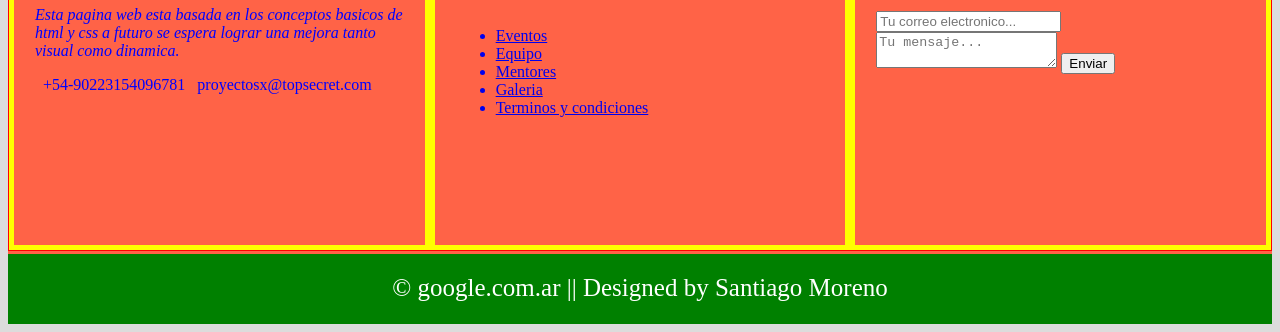
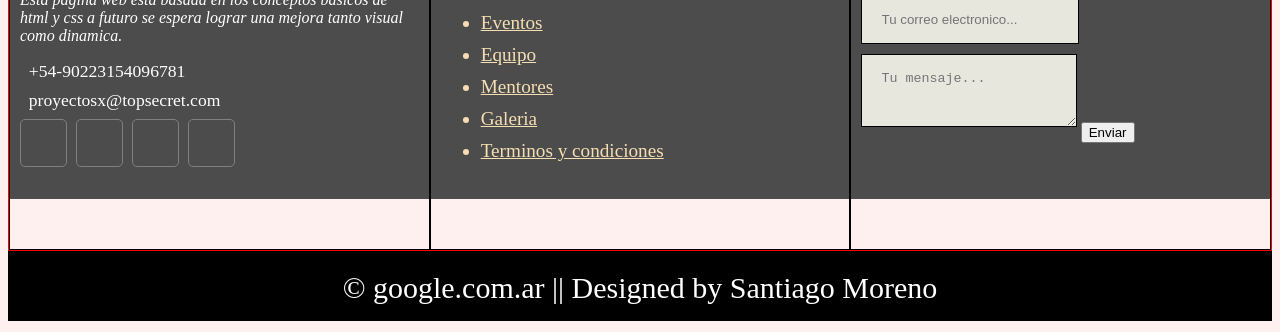
Before and after one commit to santiMoreno1989/testeo, a plain HTML site: page index.html in a window 1280 px wide. Shown: the part 2322-2654 px from the top of the page. Drawn offline with Linux system fonts and the light colour scheme.

Commit message:
Se trabajo sobre el footer agregando estilos y contenido en el

```diff
--- a/index.css
+++ b/index.css
@@ -13,7 +13,7 @@ header
 }
 body
 {
-    background-color: gainsboro;
+    background-color: #fff0f0;
     color: black;
 
 }
@@ -42,9 +42,9 @@ body
 
 .footer
 {
-    background-color: tomato;
-    color: blue;
-    height: 425px;
+    background-color: #4c4c4c;
+    color: white;
+    height: 300px;
     position: relative;
 }
 .footer .footer-content
@@ -56,17 +56,82 @@ body
 .footer .footer-content .footer-section
 {
     flex: 1;
-    border: 5px solid yellow;
-    padding: 21px;
+    border: 1px solid black;
+    padding: 10px;
+
 }
+.footer .footer-content h1,
+.footer .footer-content h2
+{
+    color: white;
+}
+.footer .footer-content .about h1 span
+{
+    color: #32e0c4;
+}
+.footer .footer-content .about .contacto span
+{
+    display: block;
+    font-size: 1.1em;
+    margin-bottom: 8px;
+}
+.footer .footer-content .about .sociales a
+{
+    border: 1px solid   grey;
+    width: 45px;
+    height: 41px;
+    padding-top: 5px;
+    margin-right: 5px;
+    text-align: center;
+    display: inline-block;
+    font-size: 1.3em;
+    border-radius: 5px;
+    transition: all .3s;
+
+}
+.footer .footer-content .about .sociales a:hover
+{
+    border: 1px solid white;
+    color: white;
+    transition: all .3s;
+}
+.footer .footer-content .links ul a
+{
+    display: block;
+    margin-bottom: 10px;
+    font-size: 1.2em;
+    color:wheat;
+    transition: all .3s;
+
+}
+.footer .footer-content .links ul a:hover
+{
+    color: white;
+    margin-left: 15px;
+    transition: all .3s;
+}
+.footer .footer-content .contact-form .contact-input
+{
+    background-color: #e7e7de;
+    color: cornsilk;
+    margin-bottom: 10px;
+    line-height: 1.5rem;
+    padding: .7rem 1.2rem;
+    border: 1px solid black;
+}
+.footer .footer-content .contact-form .contact-input:focus
+{
+    background-color: black;
+}
+
 .footer .footer-bottom
 {
-    color:white;
-    background-color:green;
+    color: white;
+    background-color:black;
     height: 50px;
     text-align: center;
-    font-size: 25px;
-    position: absolute;
+    font-size: 30px;
+    position: relative;
     bottom: 0px;
     left: 0px;
     padding-top: 20px;
--- a/index.html
+++ b/index.html
@@ -137,7 +137,7 @@
           </div>
           <div class="footer-section links">
             <h2>Quick links</h2><br>
-            <ul>
+            <ul class="desordenada">
                 <a href="#"><li>Eventos</li></a>
                 <a href="#"><li>Equipo</li></a>
                 <a href="#"><li>Mentores</li></a>
```
